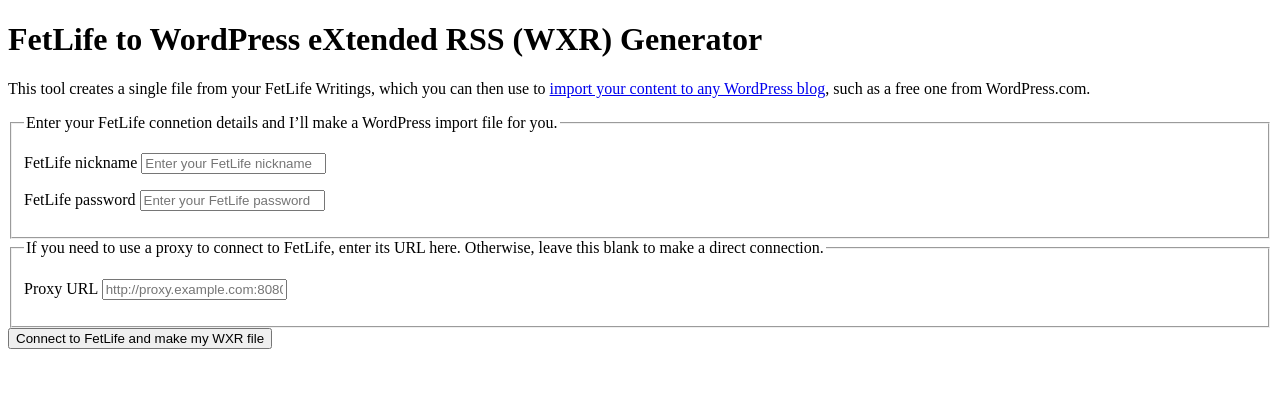
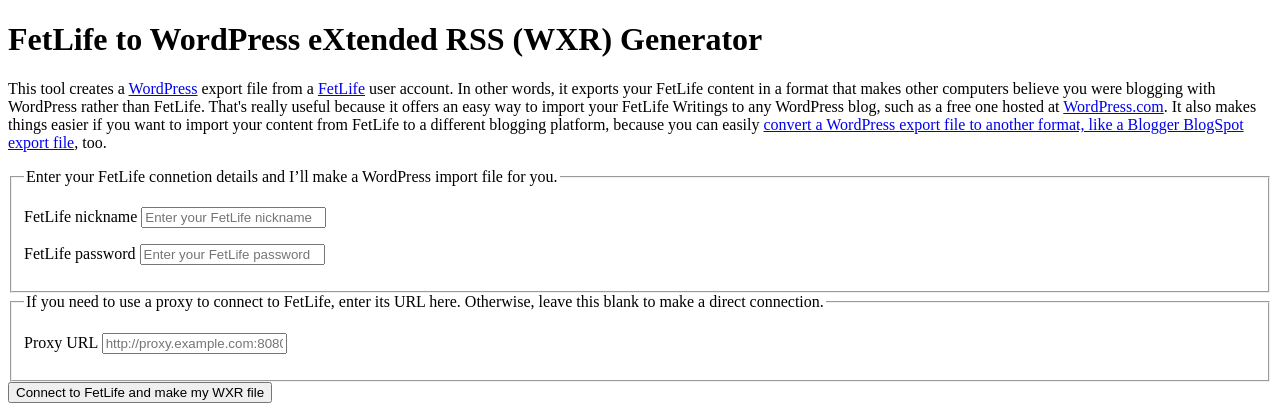
Before and after one commit to fabacab/fetlife2wxr, a PHP site: page / in a window 1280 px wide. Shown: the top 420 px of the page. Run offline with PHP 8.4, Linux system fonts and the light colour scheme.

Commit message:
Rewrite documentation in simpler, less technical English.

```diff
--- a/README.markdown
+++ b/README.markdown
@@ -1,6 +1,6 @@
 # FetLife to WordPress eXtended RSS (WXR) Generator - ReadMe
 
-The FetLife to WordPress eXtended RSS (WXR) Generator (`fetlife2wxr`) is a simple tool that creates a [WordPress](https://wordpress.org/) import file from a FetLife user account offering an easy way to import your [FetLife](https://en.wikipedia.org/wiki/FetLife) Writings to a WordPress blog, such as a free one hosted at [WordPress.com](https://wordpress.com/).
+The FetLife to WordPress eXtended RSS (WXR) Generator (`fetlife2wxr`) is a simple tool that creates a [WordPress](https://wordpress.org/) export file from a [FetLife](https://en.wikipedia.org/wiki/FetLife) user account. In other words, it exports your FetLife content in a format that makes other computers believe you were blogging with WordPress rather than FetLife. That's really useful because it offers an easy way to import your FetLife Writings to any WordPress blog, such as a free one hosted at [WordPress.com](https://wordpress.com/). It also makes things easier if you want to import your content from FetLife to a different blogging platform, because you can easily [convert a WordPress export file to another format, like a Blogger BlogSpot export file](http://wordpress2blogger.appspot.com/), too.
 
 You can [try a demo](http://fetlife.maybemaimed.com/fetlife2wxr/) or install this on your own server to offer the tool to others who trust you. This code is offered freely, but please consider [making a donation](http://maybemaimed.com/cyberbusking/) if you found it useful.
 
--- a/index.php
+++ b/index.php
@@ -5,7 +5,7 @@
 </head>
 <body>
 <h1>FetLife to WordPress eXtended RSS (WXR) Generator</h1>
-<p>This tool creates a single file from your FetLife Writings, which you can then use to <a href="https://support.wordpress.com/import/">import your content to any WordPress blog</a>, such as a free one from WordPress.com.</p>
+<p>This tool creates a <a href="https://wordpress.org/">WordPress</a> export file from a <a href="https://en.wikipedia.org/wiki/FetLife">FetLife</a> user account. In other words, it exports your FetLife content in a format that makes other computers believe you were blogging with WordPress rather than FetLife. That's really useful because it offers an easy way to import your FetLife Writings to any WordPress blog, such as a free one hosted at <a href="https://wordpress.com/">WordPress.com</a>. It also makes things easier if you want to import your content from FetLife to a different blogging platform, because you can easily <a href="http://wordpress2blogger.appspot.com/">convert a WordPress export file to another format, like a Blogger BlogSpot export file</a>, too.</p>
 <form id="fetlife2wxr-form" method="post" action="<?php echo dirname($_SERVER['PHP_SELF']) . '/fetlife2wxr.php';?>">
     <fieldset><legend>Enter your FetLife connetion details and I&rsquo;ll make a WordPress import file for you.</legend>
         <p>
```
